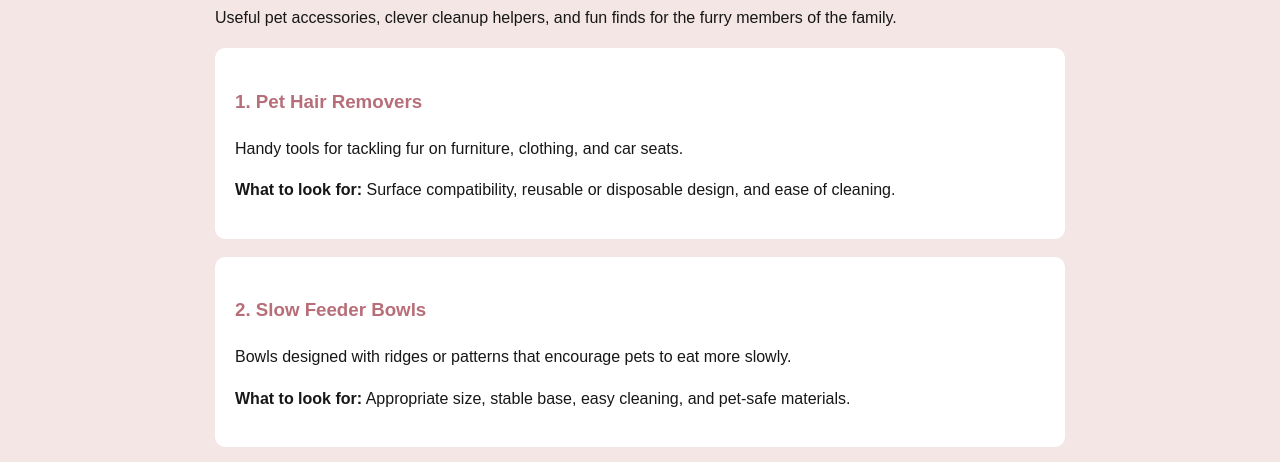
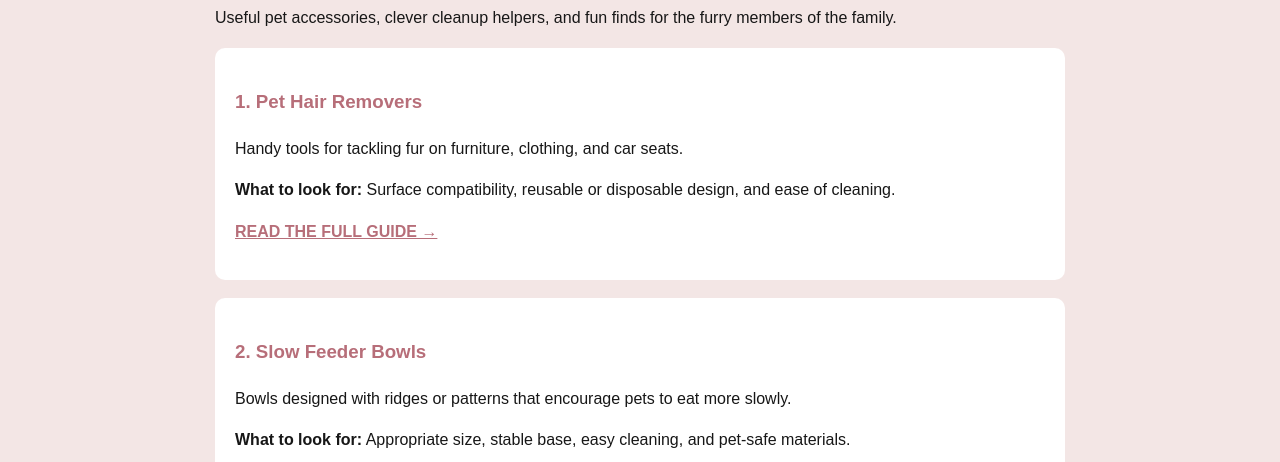
Before and after one commit to bombardist-web/the-side-chick, a plain HTML site: page pets-their-people.html in a window 1280 px wide. Shown: the part 334-796 px from the top of the page. Drawn offline with Linux system fonts and the light colour scheme.

Commit message:
Update pets-their-people.html

```diff
--- a/pets-their-people.html
+++ b/pets-their-people.html
@@ -66,6 +66,7 @@
     <h3>1. Pet Hair Removers</h3>
     <p>Handy tools for tackling fur on furniture, clothing, and car seats.</p>
     <p><strong>What to look for:</strong> Surface compatibility, reusable or disposable design, and ease of cleaning.</p>
+    <p><a href="pets-their-people-guide.html" style="color:#B76E79;font-weight:bold;">READ THE FULL GUIDE →</a></p>
   </div>
 
   <div class="item">
```
